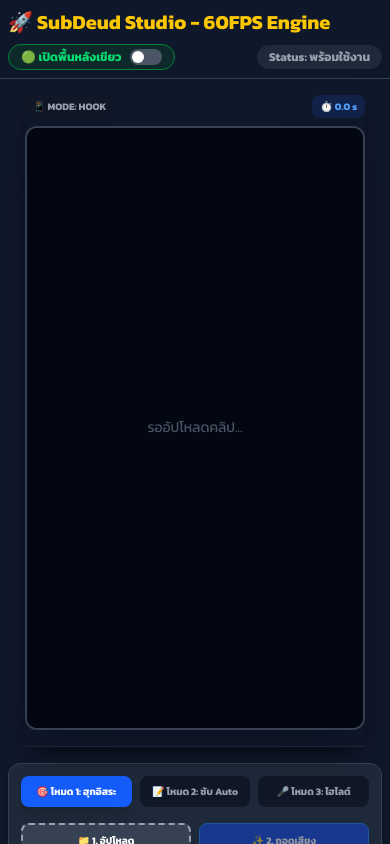
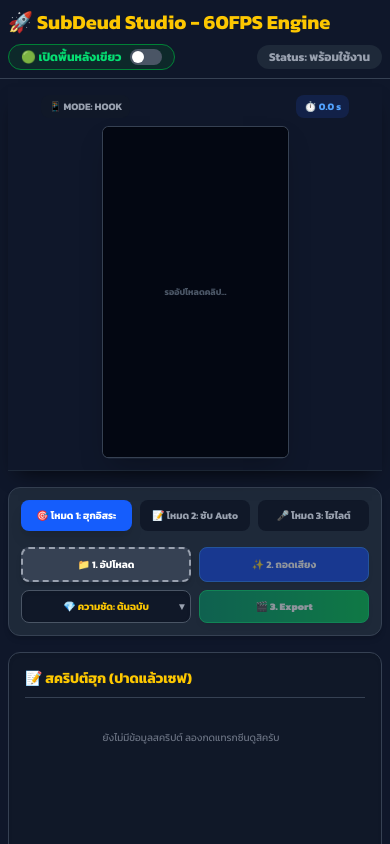
Before and after one commit to rttp29-oss/subdeud-studio, a Next.js app: page / in a window 390 px wide. Shown: the top 844 px of the page. Built offline with nearby package versions, Linux system fonts and the light colour scheme; a web font is replaced by a local one.

Commit message:
ย่อขนาดจอวิดีโอบนมือถือ

```diff
--- a/app/page.tsx
+++ b/app/page.tsx
@@ -20,7 +20,6 @@ const getWords = (text: string) => {
   return text.split(/(?=\s)|(?<=\s)/);
 };
 
-// สกัดไฟล์เสียง
 const bufferToWav = (buffer: AudioBuffer, targetSampleRate: number) => {
   const numOfChan = 1;
   const length = buffer.length * 2 + 44;
@@ -109,8 +108,8 @@ export default function Home() {
 
   const [isLoading, setIsLoading] = useState(false);
   const [loadingText, setLoadingText] = useState("");
-  const [isRendering, setIsRendering] = useState(false); // เช็กสถานะเรนเดอร์
-  const cancelRenderRef = useRef(false); // ตัวแปรสำหรับกดยกเลิกเรนเดอร์
+  const [isRendering, setIsRendering] = useState(false);
+  const cancelRenderRef = useRef(false);
 
   const [savedHooks, setSavedHooks] = useState<any[]>([]);
   const [selectedHookId, setSelectedHookId] = useState<number | null>(null);
@@ -267,7 +266,6 @@ export default function Home() {
     }));
   };
 
-  // ฟังก์ชันกดยกเลิกเรนเดอร์
   const handleCancelRender = () => {
     cancelRenderRef.current = true;
     setLoadingText("🛑 กำลังยกเลิกการเรนเดอร์...");
@@ -322,14 +320,13 @@ export default function Home() {
     try {
         mediaRecorder = new MediaRecorder(combinedStream, recorderOptions);
     } catch (e) {
-        // Fallback for browsers that don't support h264 webm
         mediaRecorder = new MediaRecorder(combinedStream);
     }
 
     const chunks: Blob[] = [];
     mediaRecorder.ondataavailable = (e) => { if (e.data && e.data.size > 0) chunks.push(e.data); };
     mediaRecorder.onstop = () => {
-      if (cancelRenderRef.current) return; // ถ้ากดยกเลิก ไม่ต้องโหลดไฟล์
+      if (cancelRenderRef.current) return;
       const blob = new Blob(chunks, { type: "video/mp4" });
       const downloadUrl = URL.createObjectURL(blob);
       const a = document.createElement("a"); a.href = downloadUrl; a.download = `subdeud_${exportQuality}_${Date.now()}.mp4`; a.click();
@@ -343,7 +340,6 @@ export default function Home() {
     });
 
     const renderFrame = () => {
-      // ดักจับการกดยกเลิก
       if (cancelRenderRef.current) {
           mediaRecorder.stop();
           return;
@@ -578,7 +574,6 @@ export default function Home() {
           <div className="w-16 h-16 border-4 border-blue-500 border-t-yellow-400 rounded-full animate-spin mb-6"></div>
           <h2 className="text-xl md:text-2xl font-bold text-white text-center leading-relaxed max-w-xl whitespace-pre-line">{loadingText}</h2>
 
-          {/* ปุ่มยกเลิกเรนเดอร์ */}
           {isRendering && (
              <button onClick={handleCancelRender} className="mt-8 px-6 py-3 bg-red-600 hover:bg-red-500 text-white font-bold rounded-full shadow-lg border-2 border-red-400 transition transform hover:scale-105 active:scale-95">
                ❌ ยกเลิกการเรนเดอร์
@@ -606,14 +601,18 @@ export default function Home() {
 
         <div className="flex-1 flex flex-col md:grid md:grid-cols-12 gap-4 md:gap-6 md:min-h-0 p-2 md:p-4 pt-0">
 
-          {/* กล่องวิดีโอ (ทำให้อยู่กับที่เวลาเลื่อนจอบนมือถือ) */}
-          <div className="md:col-span-4 lg:col-span-3 flex flex-col shrink-0 mx-auto w-full max-w-[340px] md:max-w-full md:h-full md:min-h-0 md:pr-4 sticky top-0 z-40 bg-[#0f172a] pt-2 pb-4 border-b border-gray-800 md:border-none shadow-[0_10px_20px_-10px_rgba(0,0,0,0.8)] md:shadow-none">
-            <div className="flex justify-between w-full max-w-[340px] mb-2 mx-auto">
+          {/* 📱 กล่องวิดีโอ (อัปเกรดให้ย่อส่วนบนมือถือแบบ CapCut) */}
+          <div className="md:col-span-4 lg:col-span-3 flex flex-col shrink-0 mx-auto w-full md:h-full md:min-h-0 md:pr-4 sticky top-0 z-40 bg-[#0f172a] pt-2 pb-2 border-b border-gray-800 md:border-none shadow-[0_10px_20px_-10px_rgba(0,0,0,0.8)] md:shadow-none">
+            <div className="flex justify-between w-full max-w-[340px] mb-2 mx-auto px-4 md:px-0">
               <span className="text-gray-400 font-bold text-[10px] md:text-xs bg-gray-900 px-2 py-1 md:px-3 rounded-lg">📱 MODE: {activeMode.toUpperCase()}</span>
               <span className="text-blue-400 font-mono text-[10px] md:text-sm font-bold bg-blue-900/30 px-2 py-1 md:px-3 rounded-lg">⏱️ {currentTime.toFixed(1)} s</span>
             </div>
 
-            <div className={`w-full max-w-[340px] aspect-[9/16] border-2 border-gray-700 rounded-xl relative overflow-hidden shadow-2xl mx-auto shrink-0 ${showGreenScreen ? 'bg-[#00FF00]' : 'bg-black'}`}>
+            {/* 💡 พระเอกอยู่ตรงนี้: กรอบนี้จะย่อส่วนวิดีโอ (scale) บนมือถือ ให้เหลือ 55% เพื่อให้จอไม่ล้น */}
+            <div className="relative mx-auto shrink-0 w-[187px] h-[332px] sm:w-[238px] sm:h-[423px] md:w-[340px] md:h-[604px] mb-1 md:mb-0 transition-all">
+              <div className="absolute top-0 left-0 w-[340px] h-[604px] origin-top-left scale-[0.55] sm:scale-[0.7] md:scale-100">
+
+                  <div className={`w-full h-full border-2 border-gray-700 rounded-xl relative overflow-hidden shadow-2xl ${showGreenScreen ? 'bg-[#00FF00]' : 'bg-black'}`}>
                     {!showGreenScreen && (
                       videoUrl ? (
                         <video
@@ -622,11 +621,10 @@ export default function Home() {
                           className="absolute inset-0 w-full h-full object-cover" controls playsInline
                         />
                       ) : (
-                  <div className="absolute inset-0 bg-gray-950 flex flex-col items-center justify-center text-gray-600"><span className="text-sm md:text-base">รออัปโหลดคลิป...</span></div>
+                        <div className="absolute inset-0 bg-gray-950 flex flex-col items-center justify-center text-gray-600"><span className="text-base font-bold">รออัปโหลดคลิป...</span></div>
                       )
                     )}
 
-              {/* ... (ส่วน Rnd ลากฮุกและซับไตเติล เหมือนเดิม) ... */}
                     {activeMode === 'hook' && activeHookForPreview && (
                       <Rnd
                         key={`hook-${activeHookForPreview.id}`} enableResizing={false} position={activeHookForPreview.position}
@@ -704,12 +702,13 @@ export default function Home() {
                     )}
                   </div>
               </div>
+            </div>
+          </div>
 
           <div className="md:col-span-8 lg:col-span-9 flex flex-col gap-4 md:gap-5 md:h-full md:min-h-0 relative z-10">
 
             {/* กล่องเมนูหลัก */}
             <div className="shrink-0 flex flex-col xl:flex-row gap-4 bg-gray-800 p-3 md:p-4 rounded-xl border border-gray-700 shadow-md">
-              {/* ... (เมนูโหมด 1 2 3 อัปโหลด Export เหมือนเดิม) ... */}
               <div className="grid grid-cols-3 gap-2 w-full xl:w-auto xl:flex">
                 <button onClick={() => setActiveMode('hook')} className={`py-2 md:py-3 px-1 md:px-4 rounded-lg font-bold text-[10px] md:text-sm transition-all ${activeMode === 'hook' ? 'bg-blue-600 shadow-lg' : 'bg-gray-900 text-gray-400 hover:bg-gray-700'}`}>🎯 โหมด 1: ฮุกอิสระ</button>
                 <button onClick={() => setActiveMode('basic')} className={`py-2 md:py-3 px-1 md:px-4 rounded-lg font-bold text-[10px] md:text-sm transition-all ${activeMode === 'basic' ? 'bg-indigo-600 shadow-lg' : 'bg-gray-900 text-gray-400 hover:bg-gray-700'}`}>📝 โหมด 2: ซับ Auto</button>
@@ -767,7 +766,6 @@ export default function Home() {
                   )}
                 </div>
 
-                {/* 💡 คำแนะนำการแก้เวลา */}
                 {activeMode !== 'hook' && (
                    <div className="text-[10px] md:text-xs text-blue-300 bg-blue-900/30 p-2 rounded-lg border border-blue-800 mb-3 flex items-center gap-2 shadow-sm shrink-0">
                       <span>💡</span>
@@ -776,7 +774,6 @@ export default function Home() {
                 )}
 
                 <div className="flex-1 overflow-y-auto custom-scrollbar pr-2 space-y-4">
-                  {/* ... (เนื้อหาสคริปต์ฮุกและซับไตเติล เหมือนเดิม) ... */}
                   {activeMode === 'hook' && sourceScenes.map((scene) => (
                     <div key={scene.id} className="bg-gray-800 p-3 md:p-4 rounded-xl border border-gray-700 cursor-pointer hover:border-blue-400 transition" onClick={() => jumpToTime(scene.startTime)}>
                       <div className="flex justify-between items-center mb-2 md:mb-3">
@@ -831,7 +828,6 @@ export default function Home() {
 
               {/* กล่อง 3: ดีไซน์สไตล์ */}
               <div className="bg-gray-800 rounded-xl border border-gray-700 flex flex-col h-[600px] md:h-auto md:min-h-0 p-4 shadow-lg">
-                {/* ... (แผงควบคุมดีไซน์เหมือนเดิมทั้งหมด) ... */}
                 <h4 className="shrink-0 text-sm md:text-base font-bold text-green-400 mb-3 border-b border-gray-700 pb-2 md:pb-3 flex justify-between items-center">
                   <span>🎨 แผงควบคุมดีไซน์ {activeMode !== 'hook' ? '(Global)' : (selectedHookId ? '- กำลังแก้ฮุก' : '- ฮุกเริ่มต้น')}</span>
                 </h4>
```
Lines whose indentation alone changed are shown as unchanged.
